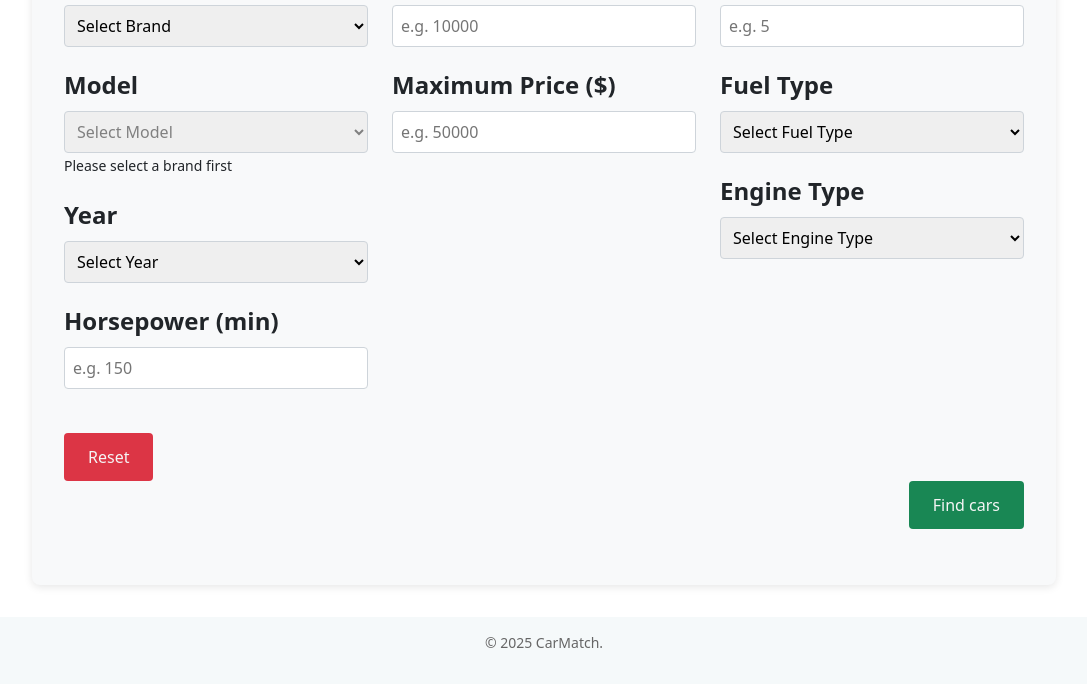
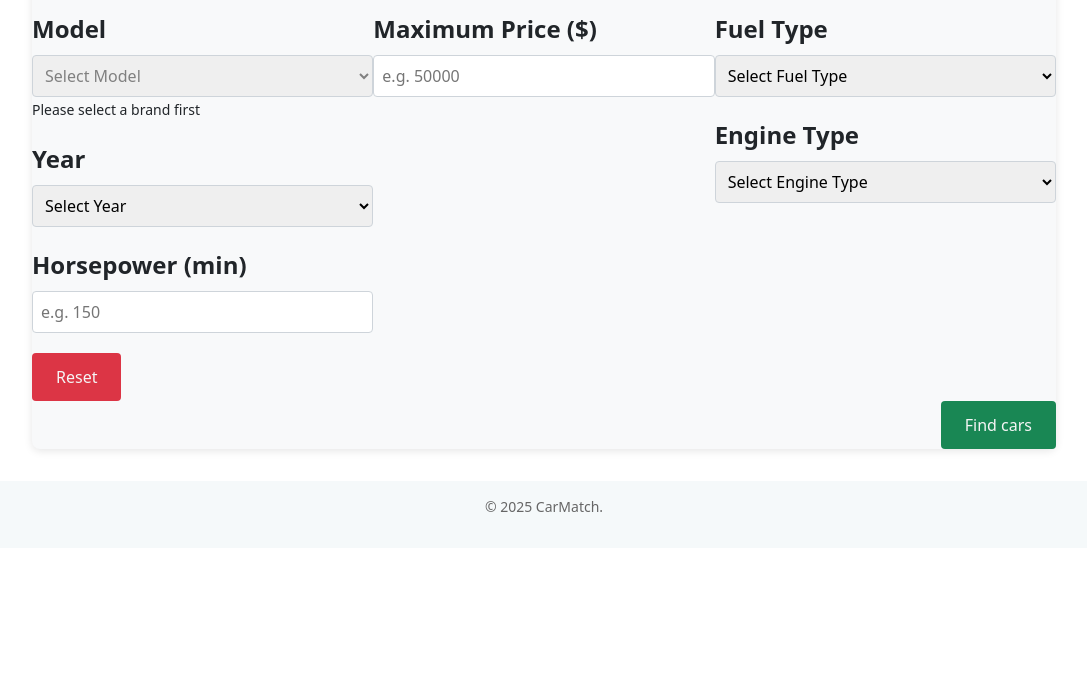
Before and after one commit to mohammmj/G16-CarMatch, a website: page frontend/index.html in a window 1280 px wide. Shown: the part 293-977 px from the top of the page, without its empty margins (96-1183 px from the left). After the commit the page ends 841 px from the top, so only its background shows below. Drawn offline with nearby package versions, Linux system fonts and the light colour scheme.

Commit message:
Update style.css

```diff
--- a/frontend/css/style.css
+++ b/frontend/css/style.css
@@ -73,9 +73,7 @@
     display: grid;
     grid-template-columns: repeat(3, 1fr);
     grid-template-rows: auto 1fr auto;
-    gap: 1.5rem;
     background-color: #f8f9fa;
-    padding: 2rem;
     border-radius: 0.5rem;
     box-shadow: 0 2px 8px rgba(0, 0, 0, 0.1);
     margin: 2rem 10%;
```
